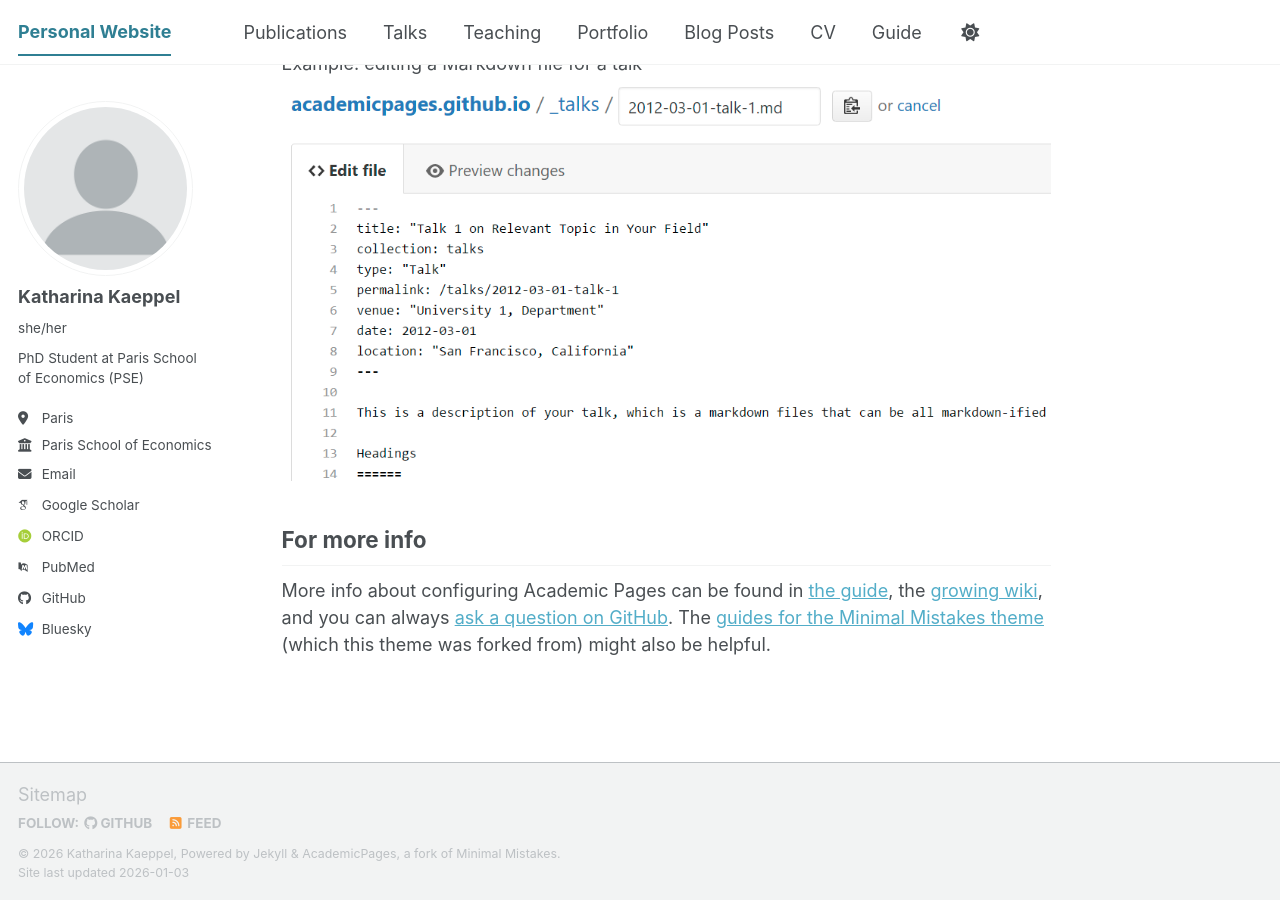
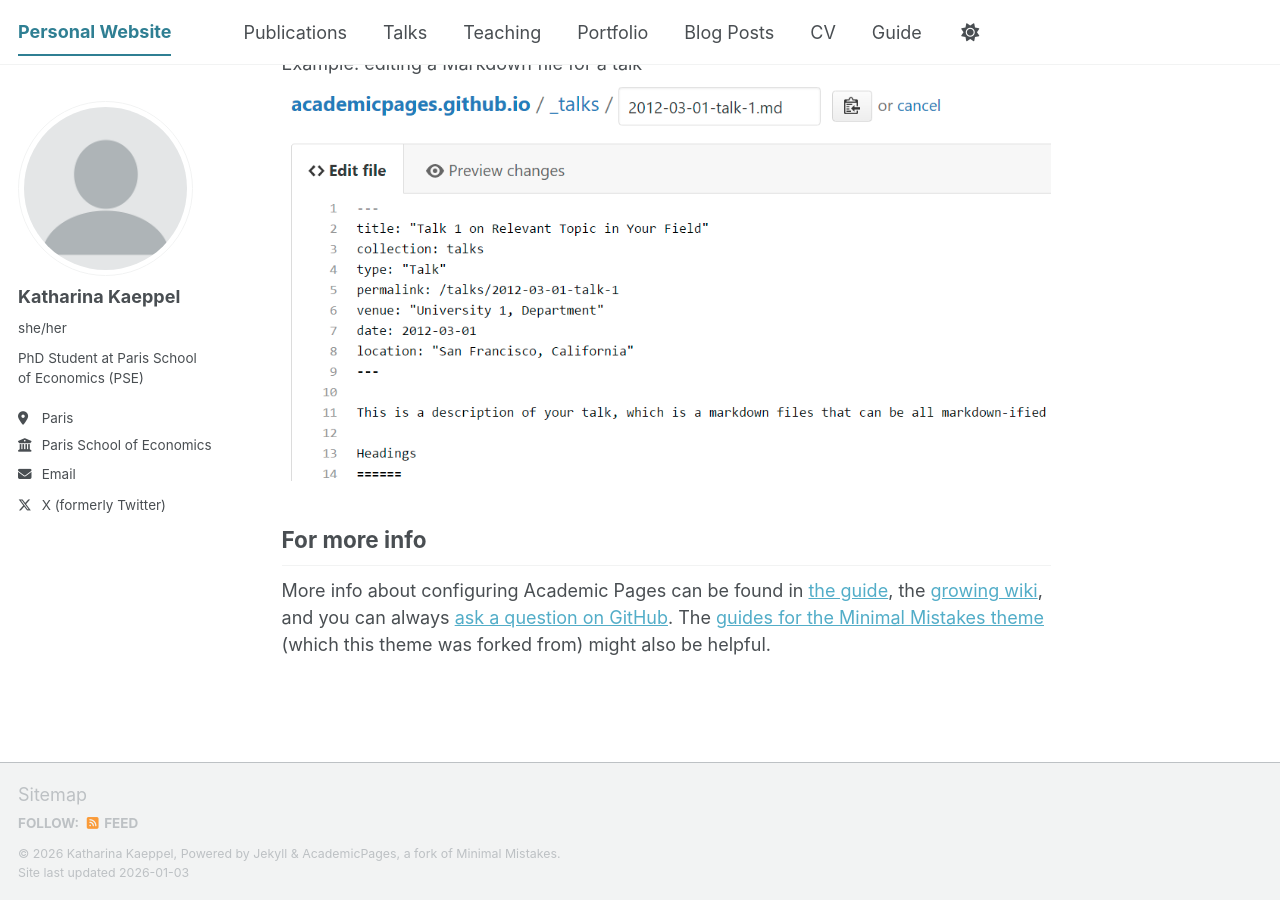
Before and after one commit to katharina-kaeppel/katharina-kaeppel.github.io, a Jekyll site: the page built from _pages/about.md, in a window 1280 px wide and 900 px high, scrolled down 2720 px. Built offline with Jekyll 4.4.1, drawn with Linux system fonts in a browser that asks for light colours; some web fonts are replaced; a script bundle is joined from its source files by our own code; library files that are not in the unit come from our copies.

Commit message:
Update _config.yml

```diff
--- a/_config.yml
+++ b/_config.yml
@@ -35,13 +35,13 @@ author:
   # Academic websites
   academia         : # URL
   arxiv            : # URL - Update with the correct link to your profile
-  googlescholar    : "https://scholar.google.com/citations?user=PS_CX0AAAAAJ"
+  googlescholar    : # "https://scholar.google.com/citations?user=PS_CX0AAAAAJ"
   inspire-hep      : # URL
   impactstory      : # URL
-  orcid            : "https://orcid.org/yourorcidurl"
+  orcid            : # "https://orcid.org/yourorcidurl"
   semantic         : # URL
   ssrn             : # URL
-  pubmed           : "https://www.ncbi.nlm.nih.gov/pubmed/?term=john+snow"
+  pubmed           : # "https://www.ncbi.nlm.nih.gov/pubmed/?term=john+snow"
   researchgate     : # URL
   scopus           : # URL
   zotero           : # URL
@@ -51,13 +51,13 @@ author:
   bitbucket        : # Username - Update with your username on the site
   codepen          : # Username
   dribbble         : # Username
-  github           : "academicpages"
+  github           : # "academicpages"
   kaggle           : # Username
   stackoverflow    : # User number or user number and name (i.e., use "1" or "1/jeff-atwood")
 
   # Social media
   artstation       : # Username
-  bluesky          : "bsky.app" # Replace this with you Bluesky username
+  bluesky          : # "bsky.app" # Replace this with you Bluesky username
   facebook         : # Username
   flickr           : # Username
   foursquare       : # Username
@@ -74,7 +74,7 @@ author:
   steam            : # Username
   telegram         : # URL
   tumblr           : # Username
-  twitter          : # Username for X / Twitter
+  twitter          : kathi_kaeppel # Username for X / Twitter
   vine             : # Username
   weibo            : # Username
   wikipedia        : # Username
```
